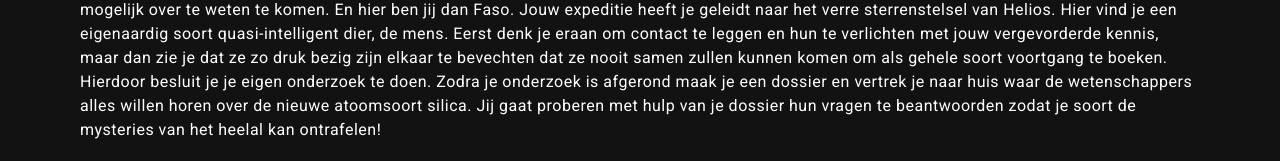
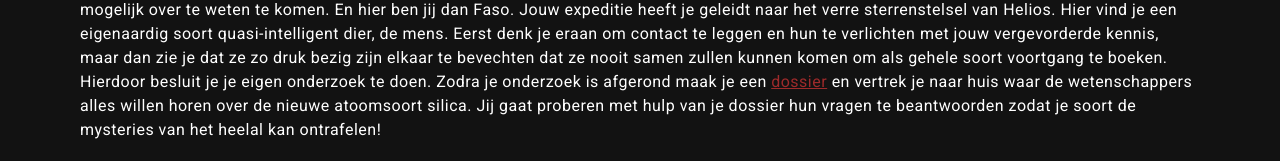
Before and after one commit to cfschilham/the-legend-of-silica, a Vue app: page / in a window 1280 px wide. Shown: the part 428-589 px from the top of the page. Built offline with nearby package versions, Linux system fonts and the light colour scheme.

Commit message:
fix hyperlink

```diff
--- a/src/views/Start.vue
+++ b/src/views/Start.vue
@@ -23,12 +23,13 @@
         eigenaardig soort quasi-intelligent dier, de mens. Eerst denk je eraan om contact te leggen en hun te verlichten
         met jouw vergevorderde kennis, maar dan zie je dat ze zo druk bezig zijn elkaar te bevechten dat ze nooit samen
         zullen kunnen komen om als gehele soort voortgang te boeken. Hierdoor besluit je je eigen onderzoek te doen.
-        Zodra je onderzoek is afgerond maak je een dossier
+        Zodra je onderzoek is afgerond maak je een
         <a
           href="https://drive.google.com/file/d/1p-RBwHz4o3ByOpfXG3-khrPi2nzFp1il/view"
           target="_blank"
           rel="noreferrer"
-        ></a>
+          >dossier</a
+        >
         en vertrek je naar huis waar de wetenschappers alles willen horen over de nieuwe atoomsoort silica. Jij gaat
         proberen met hulp van je dossier hun vragen te beantwoorden zodat je soort de mysteries van het heelal kan
         ontrafelen!
```
